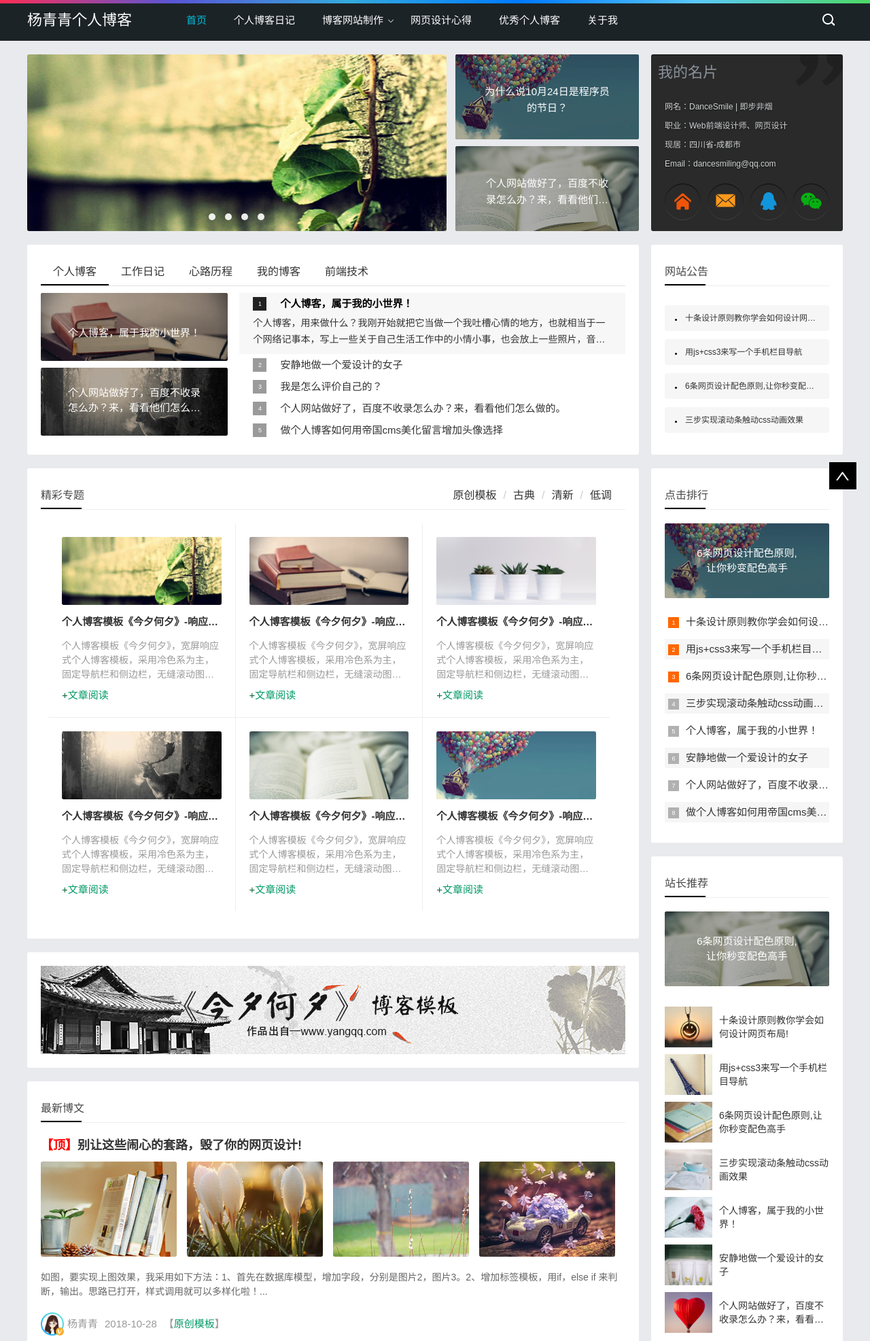
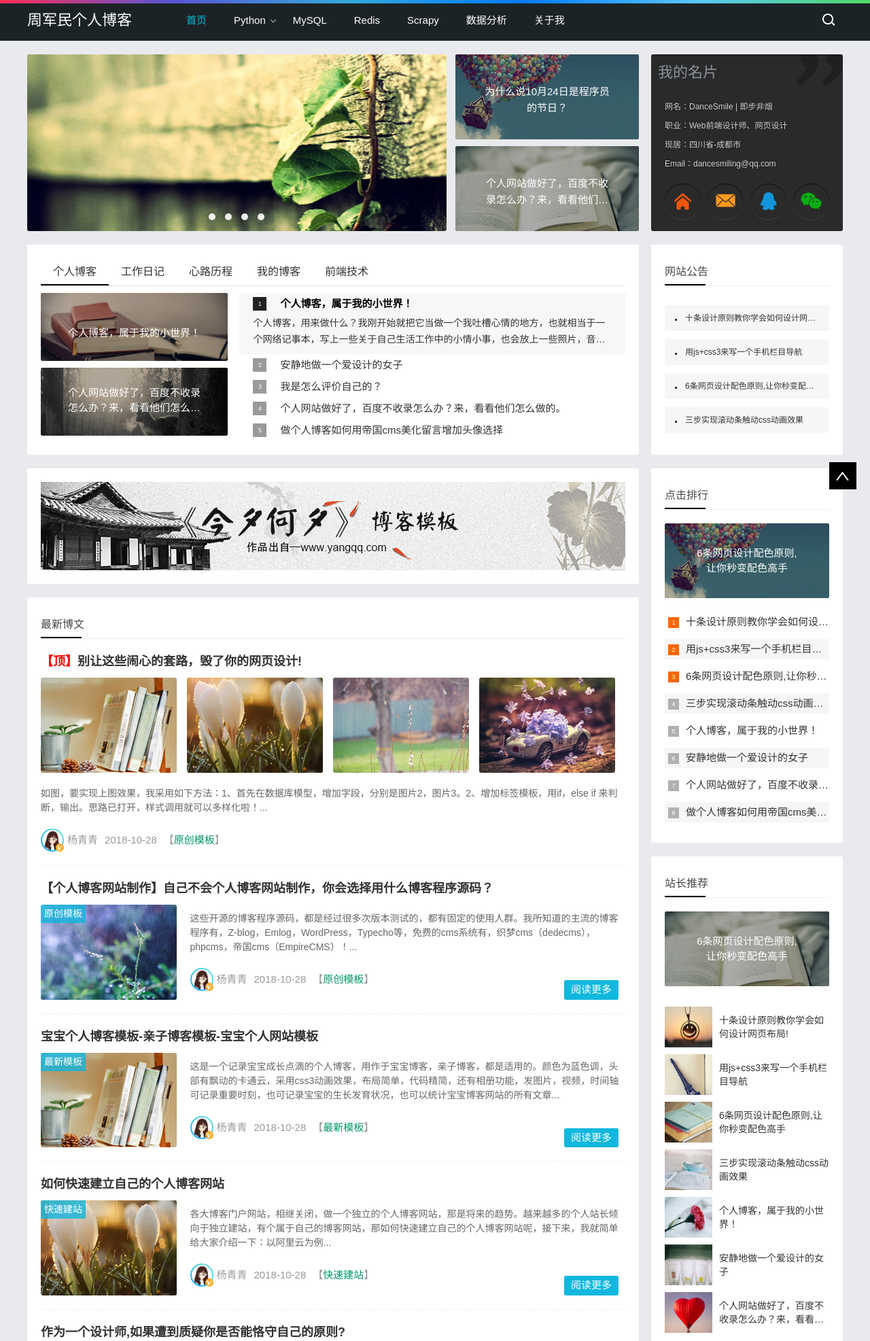
Before and after one commit to zrenb/mouthstore, a Django app: page /articles/info/ in a window 1280 px wide. Shown: the top 1973 px of the page at 68% size. Run offline with Django 3.2, Linux system fonts and the light colour scheme; parts of the project's set-up code (start-up, migrations or seed data) failed here and were passed over.

Commit message:
增加分类字段

```diff
--- a/store/apps/articles/models.py
+++ b/store/apps/articles/models.py
@@ -6,6 +6,10 @@ from datetime import datetime
 # Create your models here.
 class ArticleCat(models.Model):
     cat_id = models.AutoField(primary_key=True, verbose_name="文章分类id")
+    parent = models.ForeignKey('self', default=0, null=True, blank=True, related_name='children', verbose_name='上级分类',
+                               limit_choices_to={'is_abort': False, 'is_root': True})
+    is_root = models.BooleanField(default=False, verbose_name='是否是一级分类')
+    is_abort = models.BooleanField(default=False, verbose_name='是否删除')
     cat_name = models.CharField(max_length=20, verbose_name="分类名称")
     is_show = models.IntegerField(choices=((1, u"是"), (0, u"否")), default=0, verbose_name=u"是否显示")
     create_time = models.DateTimeField(default=datetime.now, verbose_name="添加时间")
--- a/store/store/settings.py
+++ b/store/store/settings.py
@@ -131,8 +131,8 @@ USE_TZ = True
 # 静态文件管理
 STATIC_URL = '/static/'
 # 本地静态文件配置
-# STATICFILES_DIRS = (os.path.join(BASE_DIR, "static"),)
+STATICFILES_DIRS = (os.path.join(BASE_DIR, "static"),)
 # 线上静态文件配置
-STATIC_ROOT = os.path.join(BASE_DIR, "static/")
+# STATIC_ROOT = os.path.join(BASE_DIR, "static/")
 
 MEDIA_ROOT = os.path.join(BASE_DIR, 'media')
--- a/store/template/articles/index.html
+++ b/store/template/articles/index.html
@@ -3,7 +3,7 @@
 <html>
 <head>
 <meta charset="utf-8">
-<title>首页-杨青青个人博客模板主题《今夕何夕》</title>
+<title>人生苦短，使用Python</title>
 <meta name="keywords" content="blog" />
 <meta name="description" content="blog" />
 <meta name="viewport" content="width=device-width, initial-scale=1.0">
@@ -21,12 +21,11 @@
 <header id="header">
   <div class="navbox">
     <h2 id="mnavh"><span class="navicon"></span></h2>
-    <div class="logo"><a href="http://www.yangqq.com">杨青青个人博客</a></div>
+    <div class="logo"><a href="http://www.zhoujunmin.com">周军民个人博客</a></div>
     <nav>
       <ul id="starlist">
         <li><a href="index.html">首页</a></li>
-        <li><a href="list.html">个人博客日记</a></li>
-        <li class="menu"><a href="list2.html">博客网站制作</a>
+        <li class="menu"><a href="list2.html">Python</a>
           <ul class="sub">
             <li><a href="/6">推荐工具</a></li>
             <li><a href="/7">JS经典实例</a></li>
@@ -35,8 +34,11 @@
             <li><a href="/8">心得笔记</a></li>
           </ul>
           <span></span></li>
-        <li><a href="list3.html">网页设计心得</a></li>
-        <li><a href="daohang.html">优秀个人博客</a></li>
+        <li><a href="list.html">MySQL</a></li>
+
+        <li><a href="list3.html">Redis</a></li>
+        <li><a href="daohang.html">Scrapy</a></li>
+        <li><a href="daohang.html">数据分析</a></li>
         <li><a href="about.html">关于我</a></li>
       </ul>
     </nav>
@@ -63,10 +65,10 @@
     <div class="banbox">
       <div class="banner">
         <div id="banner" class="fader">
-          <li class="slide" ><a href="/" target="_blank"><img src="images/1.jpg"></a></li>
-          <li class="slide" ><a href="/" target="_blank"><img src="images/2.jpg"></a></li>
-          <li class="slide" ><a href="/" target="_blank"><img src="images/3.jpg"></a></li>
-          <li class="slide" ><a href="/" target="_blank"><img src="images/4.jpg"></a></li>
+          <li class="slide" ><a href="/" target="_blank"><img src="{% static 'images/1.jpg' %}"></a></li>
+          <li class="slide" ><a href="/" target="_blank"><img src="{% static 'images/2.jpg' %}"></a></li>
+          <li class="slide" ><a href="/" target="_blank"><img src="{% static 'images/3.jpg' %}"></a></li>
+          <li class="slide" ><a href="/" target="_blank"><img src="{% static 'images/4.jpg' %}"></a></li>
           <div class="fader_controls">
             <div class="page prev" data-target="prev"></div>
             <div class="page next" data-target="next"></div>
@@ -80,8 +82,8 @@
     <!--headline begin-->
     <div class="headline">
       <ul>
-        <li><a href="/" title="为什么说10月24日是程序员的节日？"><img src="images/h1.jpg" alt="为什么说10月24日是程序员的节日？"><span>为什么说10月24日是程序员的节日？</span></a></li>
-        <li><a href="/" title="个人网站做好了，百度不收录怎么办？来，看看他们怎么做的"><img src="images/h2.jpg" alt="个人网站做好了，百度不收录怎么办？来，看看他们怎么做的。"><span>个人网站做好了，百度不收录怎么办？来，看看他们怎么做的。</span></a></li>
+        <li><a href="/" title="为什么说10月24日是程序员的节日？"><img src="{% static 'images/h1.jpg' %}" alt="为什么说10月24日是程序员的节日？"><span>为什么说10月24日是程序员的节日？</span></a></li>
+        <li><a href="/" title="个人网站做好了，百度不收录怎么办？来，看看他们怎么做的"><img src="{% static 'images/h2.jpg' %}" alt="个人网站做好了，百度不收录怎么办？来，看看他们怎么做的。"><span>个人网站做好了，百度不收录怎么办？来，看看他们怎么做的。</span></a></li>
       </ul>
     </div>
     <!--headline end-->
@@ -225,18 +227,18 @@
       </div>
     </div>
     <!--tab_box end-->
-    <div class="zhuanti whitebg">
-      <h2 class="htitle"><span class="hnav"><a href="/">原创模板</a><a href="/">古典</a><a href="/">清新</a><a href="/">低调</a></span>精彩专题</h2>
-      <ul>
-        <li> <i class="ztpic"><a href="/" target="_blank"><img src="images/1.jpg"></a></i> <b>个人博客模板《今夕何夕》-响应式个人...</b><span>个人博客模板《今夕何夕》，宽屏响应式个人博客模板，采用冷色系为主，固定导航栏和侧边栏，无缝滚动图片...</span><a href="" target="_blank" class="readmore">文章阅读</a> </li>
-        <li> <i class="ztpic"><a href="/" target="_blank"><img src="images/2.jpg"></a></i> <b>个人博客模板《今夕何夕》-响应式个人...</b><span>个人博客模板《今夕何夕》，宽屏响应式个人博客模板，采用冷色系为主，固定导航栏和侧边栏，无缝滚动图片...</span><a href="" target="_blank" class="readmore">文章阅读</a> </li>
-        <li> <i class="ztpic"><a href="/" target="_blank"><img src="images/3.jpg"></a></i> <b>个人博客模板《今夕何夕》-响应式个人...</b><span>个人博客模板《今夕何夕》，宽屏响应式个人博客模板，采用冷色系为主，固定导航栏和侧边栏，无缝滚动图片...</span><a href="" target="_blank" class="readmore">文章阅读</a> </li>
-        <li> <i class="ztpic"><a href="/" target="_blank"><img src="images/4.jpg"></a></i> <b>个人博客模板《今夕何夕》-响应式个人...</b><span>个人博客模板《今夕何夕》，宽屏响应式个人博客模板，采用冷色系为主，固定导航栏和侧边栏，无缝滚动图片...</span><a href="" target="_blank" class="readmore">文章阅读</a> </li>
-        <li> <i class="ztpic"><a href="/" target="_blank"><img src="images/h2.jpg"></a></i> <b>个人博客模板《今夕何夕》-响应式个人...</b><span>个人博客模板《今夕何夕》，宽屏响应式个人博客模板，采用冷色系为主，固定导航栏和侧边栏，无缝滚动图片...</span><a href="" target="_blank" class="readmore">文章阅读</a> </li>
-        <li> <i class="ztpic"><a href="/" target="_blank"><img src="images/h1.jpg"></a></i> <b>个人博客模板《今夕何夕》-响应式个人...</b><span>个人博客模板《今夕何夕》，宽屏响应式个人博客模板，采用冷色系为主，固定导航栏和侧边栏，无缝滚动图片...</span><a href="" target="_blank" class="readmore">文章阅读</a> </li>
-      </ul>
-    </div>
-    <div class="ad whitebg"> <img src="images/longad.jpg"> </div>
+{#    <div class="zhuanti whitebg">#}
+{#      <h2 class="htitle"><span class="hnav"><a href="/">原创模板</a><a href="/">古典</a><a href="/">清新</a><a href="/">低调</a></span>精彩专题</h2>#}
+{#      <ul>#}
+{#        <li> <i class="ztpic"><a href="/" target="_blank"><img src="images/1.jpg"></a></i> <b>个人博客模板《今夕何夕》-响应式个人...</b><span>个人博客模板《今夕何夕》，宽屏响应式个人博客模板，采用冷色系为主，固定导航栏和侧边栏，无缝滚动图片...</span><a href="" target="_blank" class="readmore">文章阅读</a> </li>#}
+{#        <li> <i class="ztpic"><a href="/" target="_blank"><img src="images/2.jpg"></a></i> <b>个人博客模板《今夕何夕》-响应式个人...</b><span>个人博客模板《今夕何夕》，宽屏响应式个人博客模板，采用冷色系为主，固定导航栏和侧边栏，无缝滚动图片...</span><a href="" target="_blank" class="readmore">文章阅读</a> </li>#}
+{#        <li> <i class="ztpic"><a href="/" target="_blank"><img src="images/3.jpg"></a></i> <b>个人博客模板《今夕何夕》-响应式个人...</b><span>个人博客模板《今夕何夕》，宽屏响应式个人博客模板，采用冷色系为主，固定导航栏和侧边栏，无缝滚动图片...</span><a href="" target="_blank" class="readmore">文章阅读</a> </li>#}
+{#        <li> <i class="ztpic"><a href="/" target="_blank"><img src="images/4.jpg"></a></i> <b>个人博客模板《今夕何夕》-响应式个人...</b><span>个人博客模板《今夕何夕》，宽屏响应式个人博客模板，采用冷色系为主，固定导航栏和侧边栏，无缝滚动图片...</span><a href="" target="_blank" class="readmore">文章阅读</a> </li>#}
+{#        <li> <i class="ztpic"><a href="/" target="_blank"><img src="images/h2.jpg"></a></i> <b>个人博客模板《今夕何夕》-响应式个人...</b><span>个人博客模板《今夕何夕》，宽屏响应式个人博客模板，采用冷色系为主，固定导航栏和侧边栏，无缝滚动图片...</span><a href="" target="_blank" class="readmore">文章阅读</a> </li>#}
+{#        <li> <i class="ztpic"><a href="/" target="_blank"><img src="images/h1.jpg"></a></i> <b>个人博客模板《今夕何夕》-响应式个人...</b><span>个人博客模板《今夕何夕》，宽屏响应式个人博客模板，采用冷色系为主，固定导航栏和侧边栏，无缝滚动图片...</span><a href="" target="_blank" class="readmore">文章阅读</a> </li>#}
+{#      </ul>#}
+{#    </div>#}
+    <div class="ad whitebg"> <img src="{% static 'images/longad.jpg' %}"> </div>
     <div class="whitebg bloglist">
       <h2 class="htitle">最新博文</h2>
       <ul>
```
Also changed, not shown: store/apps/articles/migrations/0001_initial.py, store/apps/articles/migrations/0002_auto_20190415_1530.py (deleted), store/apps/articles/migrations/0003_auto_20190415_1555.py (deleted).
